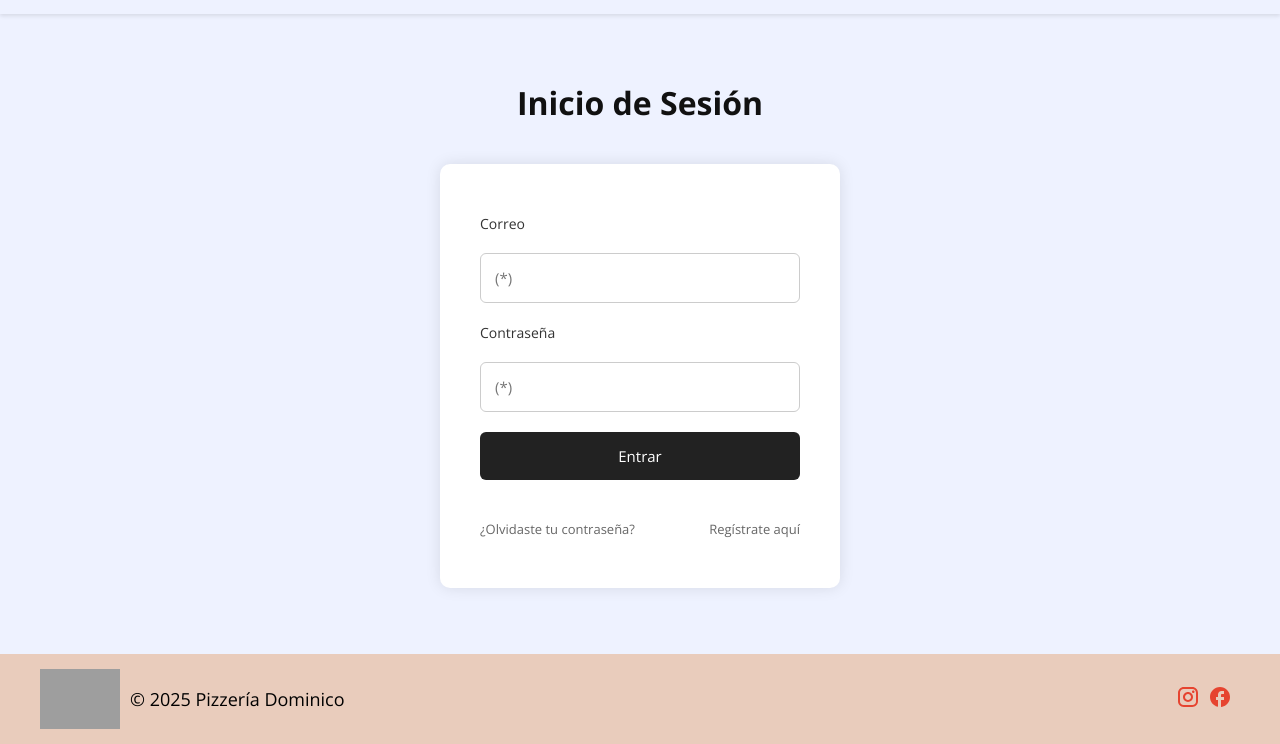
After one commit to valenneka/proyectoRemavo, a PHP site: template src/vista/public/login.php in a window 1280 px wide. The commit adds this page. Shown: the part 311-1055 px from the top of the page. Run offline with PHP 8.4, Linux system fonts and the light colour scheme; the template is opened without the code that fills it, so the values that code supplies are empty; grey boxes are pictures that could not be loaded.

Commit message:
add: Config.PHP y login

```diff
--- /dev/null
+++ b/config.php
@@ -0,0 +1,4 @@
+<?php
+define('BASE_URL', '/PizzeriaDominico');
+
+?>
--- a/index.php
+++ b/index.php
@@ -1,3 +1,5 @@
+<?php require_once __DIR__ . '/config.php'; ?>
+
 <!DOCTYPE html>
 <html lang="es">
 
@@ -13,7 +15,7 @@
 <body>
     <?php include('src/vista/components/navbar.php'); ?>
 
-    <section class="promo">
+    <section class="promo" id="inicio">
         <div class="container">
             <h1 class="titulo">Caseras,<br> Con una pizca extra<br> De <span class="amor">Amor</span></h1>
             <p>Perfección de sabor en una corteza crujiente: una sinfonía entre el queso y los aderezos.</p>
--- /dev/null
+++ b/src/css/login.css
@@ -0,0 +1,77 @@
+body {
+    margin: 0;
+    font-family: 'Arial', sans-serif;
+    background-color: #EEF2FF; /* color de fondo más claro */
+}
+
+.login-page {
+    display: flex;
+    justify-content: center;
+    align-items: center;
+    padding: 60px 0; /* más espacio arriba y abajo */
+    min-height: calc(100vh - 160px);
+}
+
+h2 {
+    font-size: 32px; /* más grande */
+    color: #111;
+    margin-bottom: 40px; /* más separación con el form */
+}
+
+.login-container {
+    text-align: center;
+}
+
+.login-box {
+    background-color: white;
+    border-radius: 10px;
+    padding: 50px 40px; /* más padding interno vertical */
+    box-shadow: 0 0 15px rgba(0, 0, 0, 0.1);
+    display: flex;
+    flex-direction: column;
+    gap: 20px; /* más espacio entre inputs */
+    width: 400px; /* más ancho */
+}
+
+.login-box label {
+    text-align: left;
+    font-size: 14px;
+    color: #333;
+}
+
+.login-box input {
+    padding: 14px;
+    font-size: 15px;
+    border: 1px solid #ccc;
+    border-radius: 6px;
+}
+
+.login-box button {
+    background-color: #222;
+    color: white;
+    padding: 14px;
+    font-size: 15px;
+    border: none;
+    border-radius: 6px;
+    cursor: pointer;
+}
+
+.login-box button:hover {
+    background-color: #000;
+}
+
+.login-links {
+    margin-top: 20px;
+    display: flex;
+    justify-content: space-between;
+    font-size: 13px;
+}
+
+.login-links a {
+    color: #666;
+    text-decoration: none;
+}
+
+.login-links a:hover {
+    text-decoration: underline;
+}
--- a/src/css/navbar.css
+++ b/src/css/navbar.css
@@ -12,7 +12,7 @@ body {
 
 .navbar {
     width: 100%;
-    background-color: #FFFFFF;
+    background: transparent;
     box-shadow: 0 2px 4px #0000001a;
 }
 
@@ -23,6 +23,7 @@ body {
     display: flex;
     align-items: center;
     justify-content: space-between;
+    background: transparent;
 }
 
 .navbar_logo {
--- a/src/vista/components/footer.php
+++ b/src/vista/components/footer.php
@@ -1,27 +1,24 @@
+<?php require_once __DIR__ . '/../../../config.php'; ?>
 <!DOCTYPE html>
 <html lang="es">
-
 <head>
     <meta charset="UTF-8">
     <meta name="viewport" content="width=device-width, initial-scale=1.0">
     <title>Footer</title>
-    <link rel="stylesheet" href="../../css/footer.css">
+    <link rel="stylesheet" href="<?= BASE_URL ?>/src/css/footer.css">
 </head>
-
 <body>
     <footer class="footer">
         <div class="footer_container">
             <div class="footer_branding">
-                <img src="images/Logo.svg" alt="Logo Pizzería">
+                <img src="<?= BASE_URL ?>/images/Logo.svg" alt="Logo Pizzería">
                 <span>&copy; 2025 Pizzería Dominico</span>
             </div>
             <div class="footer_social">
-                <a href="#" class="footer_social-link"><img src="images/instagram.svg" alt="Instagram" class="instagram"></a>
-                <a href="#" class="footer_social-link"><img src="images/facebook.svg" alt="Facebook" class="facebook"></a>
+                <a href="#"><img src="<?= BASE_URL ?>/images/instagram.svg" alt="Instagram"></a>
+                <a href="#"><img src="<?= BASE_URL ?>/images/facebook.svg" alt="Facebook"></a>
             </div>
         </div>
     </footer>
 </body>
-
-
 </html>
--- a/src/vista/components/navbar.php
+++ b/src/vista/components/navbar.php
@@ -1,22 +1,22 @@
+<?php require_once __DIR__ . '/../../../config.php'; ?>
 <!DOCTYPE html>
 <html lang="es">
 <head>
     <meta charset="UTF-8">
     <meta name="viewport" content="width=device-width, initial-scale=1.0">
-  <link rel="stylesheet" href="../../css/navbar.css">
+    <link rel="stylesheet" href="<?= BASE_URL ?>/src/css/navbar.css">
     <title>Navbar</title>
 </head>
 <body>
     <header class="navbar">
         <div class="navbar_container">
-      <img src="images/Logo.svg" alt="Logo" class="navbar_logo">
-
+            <img src="<?= BASE_URL ?>/images/Logo.svg" alt="Logo" class="navbar_logo">
             <ul class="navbar_links">
-        <li><a href="../../index.php">Inicio</a></li>
-        <li><a href="../../vista/usuarios/usuarios.php">Tienda</a></li>
-        <li><a href="../../vista/roles/roles.php">Historia</a></li>
-        <li><a href="../../vista/permisos/permisos.php"><img src="images/carrito.svg" alt="Carrito de Compras" class="carrito"></a></li>
-        <li><a href="../../vista/reportes/reportes.php"><img src="images/usuario.svg" alt="Perfil Usuario"></a></li>
+                <li><a href="<?= BASE_URL ?>/index.php">Inicio</a></li>
+                <li><a href="<?= BASE_URL ?>/vista/usuarios/usuarios.php">Tienda</a></li>
+                <li><a href="<?= BASE_URL ?>/vista/roles/roles.php">Historia</a></li>
+                <li><a href="<?= BASE_URL ?>/vista/permisos/permisos.php"><img src="<?= BASE_URL ?>/images/carrito.svg" alt="Carrito" class="carrito"></a></li>
+                <li><a href="<?= BASE_URL ?>/vista/reportes/reportes.php"><img src="<?= BASE_URL ?>/images/usuario.svg" alt="Usuario"></a></li>
             </ul>
         </div>
     </header>
--- /dev/null
+++ b/src/vista/public/login.php
@@ -0,0 +1,45 @@
+<?php
+session_start();
+require_once __DIR__ . '/../../../config.php';
+
+?>
+
+<!DOCTYPE html>
+<html lang="es">
+
+<head>
+    <meta charset="UTF-8">
+    <meta name="viewport" content="width=device-width, initial-scale=1.0">
+    <title>Pizzería Dominico - Login</title>
+
+    <link rel="stylesheet" href="<?= BASE_URL ?>/src/css/footer.css">
+    <link rel="stylesheet" href="<?= BASE_URL ?>/src/css/navbar.css">
+    <link rel="stylesheet" href="<?= BASE_URL ?>/src/css/login.css">
+</head>
+
+<body>
+
+    <?php include(__DIR__ . '/../components/navbar.php'); ?>
+
+    <div class="login-page">
+        <div class="login-container">
+            <h2>Inicio de Sesión</h2>
+            <form class="login-box" action="<?= BASE_URL ?>/src/vista/public/login.php" method="post">
+                <label for="username">Correo</label>
+                <input type="text" id="username" name="username" placeholder="(*)" required>
+
+                <label for="password">Contraseña</label>
+                <input type="password" id="password" name="password" placeholder="(*)" required>
+
+                <button type="submit">Entrar</button>
+
+                <div class="login-links">
+                    <a href="#">¿Olvidaste tu contraseña?</a>
+                    <a href="<?= BASE_URL ?>/src/vista/public/register.php">Regístrate aquí</a>
+                </div>
+            </form>
+        </div>
+    </div>
+    <?php include(__DIR__ . '/../components/footer.php'); ?>
+</body>
+</html>
```
Lines whose indentation alone changed are shown as unchanged.
